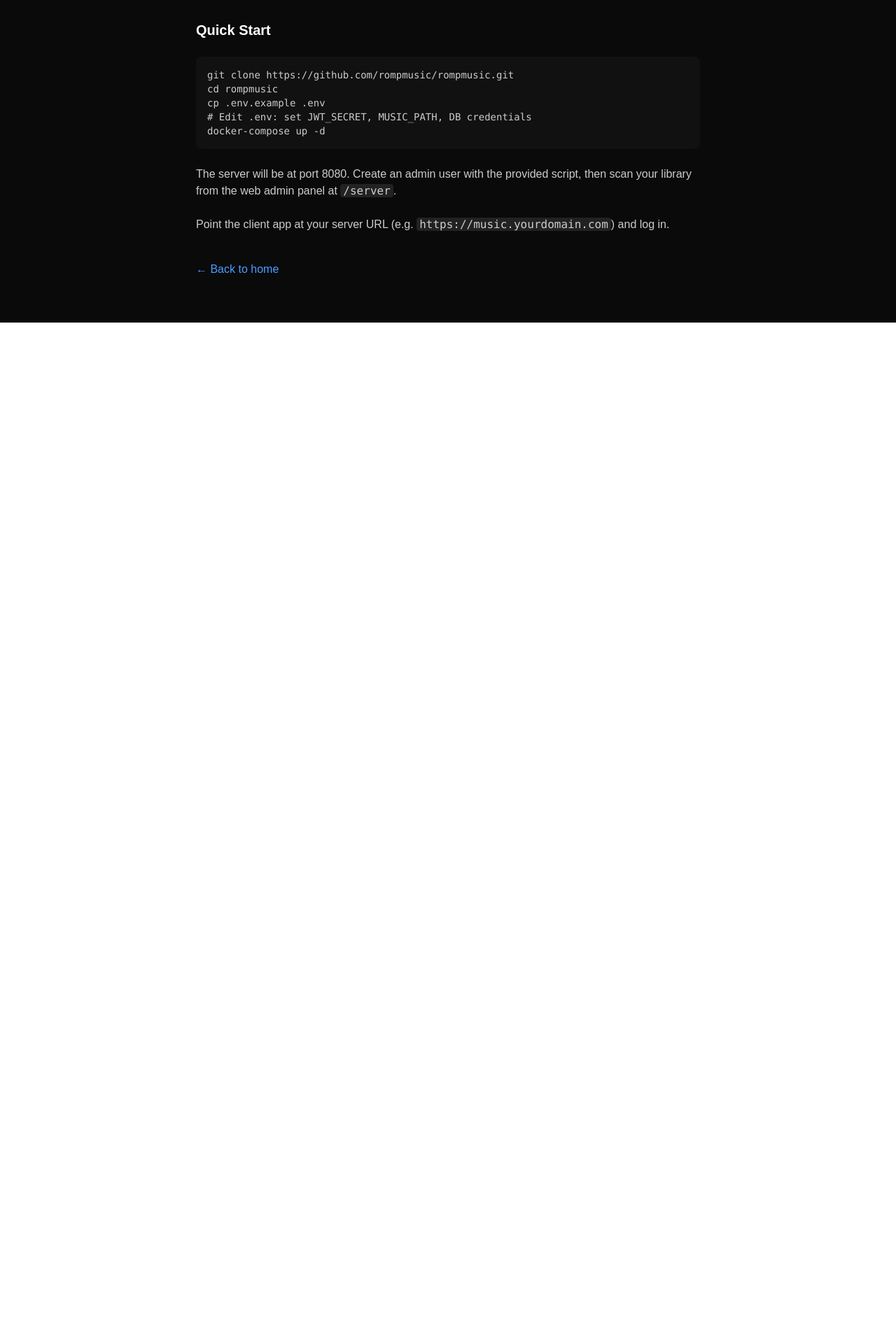
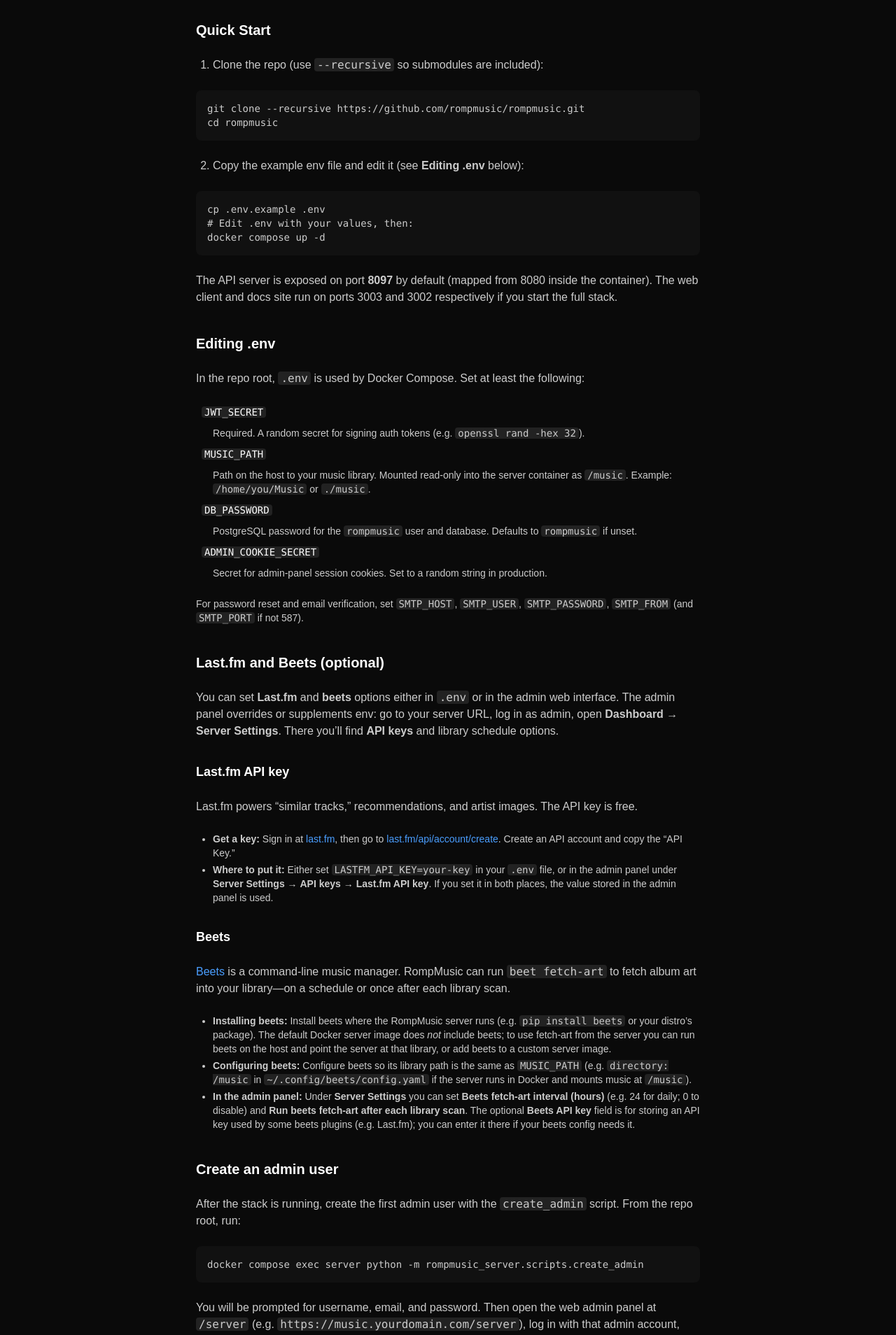
Before and after one commit to 151henry151/rompmusic-website, a Next.js app: page /docs/install in a window 1280 px wide. Shown: the part 340-2248 px from the top of the page at 70% size. Before the commit the page ends 801 px from the top, so only its background shows below. Built offline with nearby package versions, Linux system fonts and the light colour scheme.

Commit message:
docs(install): add Last.fm and Beets setup, document .env and admin script

```diff
--- a/src/app/docs/install/page.tsx
+++ b/src/app/docs/install/page.tsx
@@ -26,24 +26,83 @@
             <li>Music files (MP3, FLAC, M4A, OGG)</li>
             <li>Optional: beets for organization and tagging</li>
           </ul>
+
           <h2 className="text-xl font-semibold text-white pt-4">Quick Start</h2>
+          <ol className="list-decimal pl-6 space-y-3">
+            <li>Clone the repo (use <code className="bg-[#222] px-1 rounded">--recursive</code> so submodules are included):</li>
+          </ol>
           <pre className="bg-[#111] p-4 rounded-lg overflow-x-auto text-sm">
-            {`git clone https://github.com/rompmusic/rompmusic.git
-cd rompmusic
-cp .env.example .env
-# Edit .env: set JWT_SECRET, MUSIC_PATH, DB credentials
-docker-compose up -d`}
+            {`git clone --recursive https://github.com/rompmusic/rompmusic.git
+cd rompmusic`}
+          </pre>
+          <ol className="list-decimal pl-6 space-y-3" start={2}>
+            <li>Copy the example env file and edit it (see <strong>Editing .env</strong> below):</li>
+          </ol>
+          <pre className="bg-[#111] p-4 rounded-lg overflow-x-auto text-sm">
+            {`cp .env.example .env
+# Edit .env with your values, then:
+docker compose up -d`}
           </pre>
           <p>
-            The server will be at port 8080. Create an admin user with the
-            provided script, then scan your library from the web admin panel at{" "}
-            <code className="bg-[#222] px-1 rounded">/server</code>.
+            The API server is exposed on port <strong>8097</strong> by default (mapped from 8080 inside the container). The web client and docs site run on ports 3003 and 3002 respectively if you start the full stack.
           </p>
+
+          <h2 className="text-xl font-semibold text-white pt-4">Editing .env</h2>
           <p>
-            Point the client app at your server URL (e.g.{" "}
-            <code className="bg-[#222] px-1 rounded">https://music.yourdomain.com</code>
-            ) and log in.
+            In the repo root, <code className="bg-[#222] px-1 rounded">.env</code> is used by Docker Compose. Set at least the following:
           </p>
+          <dl className="space-y-2 pl-2">
+            <dt className="font-medium text-white"><code className="bg-[#222] px-1 rounded text-sm">JWT_SECRET</code></dt>
+            <dd className="pl-4 text-sm">Required. A random secret for signing auth tokens (e.g. <code className="bg-[#222] px-1 rounded">openssl rand -hex 32</code>).</dd>
+            <dt className="font-medium text-white"><code className="bg-[#222] px-1 rounded text-sm">MUSIC_PATH</code></dt>
+            <dd className="pl-4 text-sm">Path on the host to your music library. Mounted read-only into the server container as <code className="bg-[#222] px-1 rounded">/music</code>. Example: <code className="bg-[#222] px-1 rounded">/home/you/Music</code> or <code className="bg-[#222] px-1 rounded">./music</code>.</dd>
+            <dt className="font-medium text-white"><code className="bg-[#222] px-1 rounded text-sm">DB_PASSWORD</code></dt>
+            <dd className="pl-4 text-sm">PostgreSQL password for the <code className="bg-[#222] px-1 rounded">rompmusic</code> user and database. Defaults to <code className="bg-[#222] px-1 rounded">rompmusic</code> if unset.</dd>
+            <dt className="font-medium text-white"><code className="bg-[#222] px-1 rounded text-sm">ADMIN_COOKIE_SECRET</code></dt>
+            <dd className="pl-4 text-sm">Secret for admin-panel session cookies. Set to a random string in production.</dd>
+          </dl>
+          <p className="text-sm">
+            For password reset and email verification, set <code className="bg-[#222] px-1 rounded">SMTP_HOST</code>, <code className="bg-[#222] px-1 rounded">SMTP_USER</code>, <code className="bg-[#222] px-1 rounded">SMTP_PASSWORD</code>, <code className="bg-[#222] px-1 rounded">SMTP_FROM</code> (and <code className="bg-[#222] px-1 rounded">SMTP_PORT</code> if not 587).
+          </p>
+
+          <h2 className="text-xl font-semibold text-white pt-4">Last.fm and Beets (optional)</h2>
+          <p>
+            You can set <strong>Last.fm</strong> and <strong>beets</strong> options either in <code className="bg-[#222] px-1 rounded">.env</code> or in the admin web interface. The admin panel overrides or supplements env: go to your server URL, log in as admin, open <strong>Dashboard</strong> → <strong>Server Settings</strong>. There you’ll find <strong>API keys</strong> and library schedule options.
+          </p>
+          <h3 className="text-lg font-semibold text-white pt-2">Last.fm API key</h3>
+          <p>
+            Last.fm powers “similar tracks,” recommendations, and artist images. The API key is free.
+          </p>
+          <ul className="list-disc pl-6 space-y-1 text-sm">
+            <li><strong>Get a key:</strong> Sign in at <a href="https://www.last.fm" target="_blank" rel="noopener noreferrer" className="text-[#4a9eff] hover:underline">last.fm</a>, then go to <a href="https://www.last.fm/api/account/create" target="_blank" rel="noopener noreferrer" className="text-[#4a9eff] hover:underline">last.fm/api/account/create</a>. Create an API account and copy the “API Key.”</li>
+            <li><strong>Where to put it:</strong> Either set <code className="bg-[#222] px-1 rounded">LASTFM_API_KEY=your-key</code> in your <code className="bg-[#222] px-1 rounded">.env</code> file, or in the admin panel under <strong>Server Settings</strong> → <strong>API keys</strong> → <strong>Last.fm API key</strong>. If you set it in both places, the value stored in the admin panel is used.</li>
+          </ul>
+          <h3 className="text-lg font-semibold text-white pt-2">Beets</h3>
+          <p>
+            <a href="https://beets.io" target="_blank" rel="noopener noreferrer" className="text-[#4a9eff] hover:underline">Beets</a> is a command-line music manager. RompMusic can run <code className="bg-[#222] px-1 rounded">beet fetch-art</code> to fetch album art into your library—on a schedule or once after each library scan.
+          </p>
+          <ul className="list-disc pl-6 space-y-1 text-sm">
+            <li><strong>Installing beets:</strong> Install beets where the RompMusic server runs (e.g. <code className="bg-[#222] px-1 rounded">pip install beets</code> or your distro’s package). The default Docker server image does <em>not</em> include beets; to use fetch-art from the server you can run beets on the host and point the server at that library, or add beets to a custom server image.</li>
+            <li><strong>Configuring beets:</strong> Configure beets so its library path is the same as <code className="bg-[#222] px-1 rounded">MUSIC_PATH</code> (e.g. <code className="bg-[#222] px-1 rounded">directory: /music</code> in <code className="bg-[#222] px-1 rounded">~/.config/beets/config.yaml</code> if the server runs in Docker and mounts music at <code className="bg-[#222] px-1 rounded">/music</code>).</li>
+            <li><strong>In the admin panel:</strong> Under <strong>Server Settings</strong> you can set <strong>Beets fetch-art interval (hours)</strong> (e.g. 24 for daily; 0 to disable) and <strong>Run beets fetch-art after each library scan</strong>. The optional <strong>Beets API key</strong> field is for storing an API key used by some beets plugins (e.g. Last.fm); you can enter it there if your beets config needs it.</li>
+          </ul>
+
+          <h2 className="text-xl font-semibold text-white pt-4">Create an admin user</h2>
+          <p>
+            After the stack is running, create the first admin user with the <code className="bg-[#222] px-1 rounded">create_admin</code> script. From the repo root, run:
+          </p>
+          <pre className="bg-[#111] p-4 rounded-lg overflow-x-auto text-sm">
+            {`docker compose exec server python -m rompmusic_server.scripts.create_admin`}
+          </pre>
+          <p>
+            You will be prompted for username, email, and password. Then open the web admin panel at <code className="bg-[#222] px-1 rounded">/server</code> (e.g. <code className="bg-[#222] px-1 rounded">https://music.yourdomain.com/server</code>), log in with that admin account, and run a library scan so your music is indexed.
+          </p>
+
+          <h2 className="text-xl font-semibold text-white pt-4">Connect the client</h2>
+          <p>
+            Point the client app at your server URL (e.g. <code className="bg-[#222] px-1 rounded">https://music.yourdomain.com</code>) and log in with your admin or invited user account.
+          </p>
+
           <p className="pt-4">
             <Link href="/" className="text-[#4a9eff] hover:underline">
               ← Back to home
```
